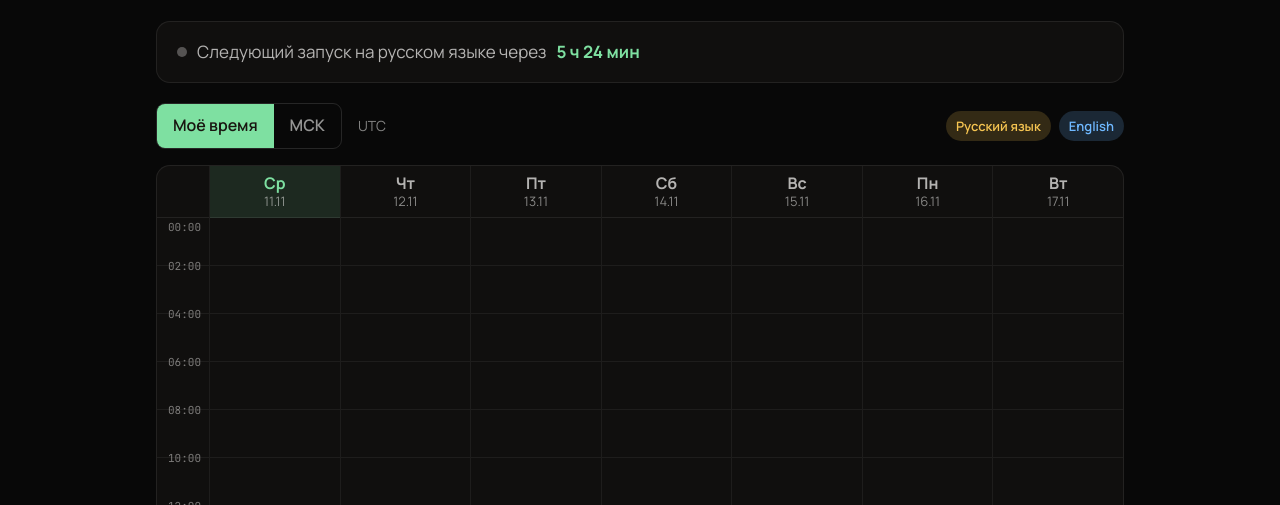
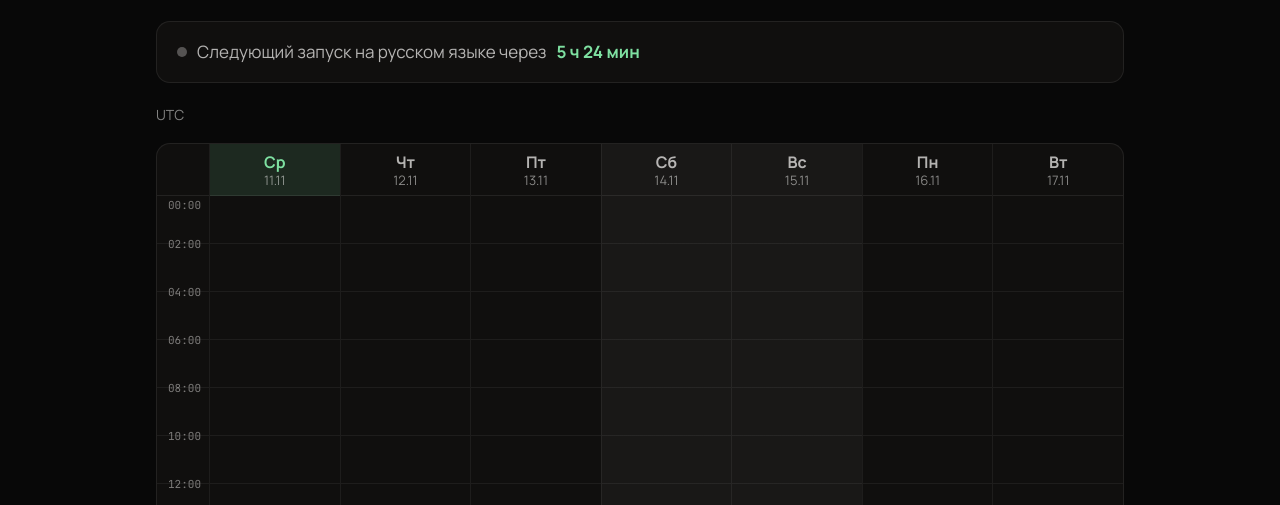
Before and after one commit to crystallpunk-14/crystallpunk-docs, an Astro site: page /crystallpunk-docs/schedule in a window 1280 px wide. Shown: the part 236-741 px from the top of the page. Built offline with nearby package versions, Linux system fonts and the light colour scheme; Astro itself is replaced by a stand-in of ours.

Commit message:
Update schedule.astro

```diff
--- a/src/pages/schedule.astro
+++ b/src/pages/schedule.astro
@@ -23,15 +23,7 @@ const banner = bannerUrl(config.banner);
     <div class="sch__status" id="sch-status" aria-live="polite"></div>
 
     <div class="sch__toolbar">
-      <div class="sch__toggle" role="group" aria-label="Часовой пояс">
-        <button type="button" data-tz="local" class="is-active">Моё время</button>
-        <button type="button" data-tz="msk">МСК</button>
-      </div>
       <span class="sch__tzname" id="sch-tzname"></span>
-      <div class="sch__legend">
-        <span class="sch__chip sch__chip--ru">Русский язык</span>
-        <span class="sch__chip sch__chip--en">English</span>
-      </div>
     </div>
 
     <div class="sch__scroll">
@@ -73,13 +65,9 @@ const banner = bannerUrl(config.banner);
     lang: Lang;
   }
 
+  // Всегда показываем время в часовом поясе зрителя; МСК нужен только для исходных данных.
   type Mode = 'local' | 'msk';
-  let mode: Mode = 'local';
-  try {
-    if (localStorage.getItem('sch-mode') === 'msk') mode = 'msk';
-  } catch {
-    // Хранилище может быть недоступно — тогда просто показываем своё время.
-  }
+  const mode: Mode = 'local';
 
   /** Все вхождения окон, пересекающие диапазон ±10 дней от now (UTC-мс). */
   function occurrences(now: number): Occurrence[] {
@@ -176,15 +164,14 @@ const banner = bannerUrl(config.banner);
           })
           .join('');
 
-        const today = i === 0 ? ' is-today' : '';
+        const today = (i === 0 ? ' is-today' : '') + (f.wd === 0 || f.wd === 6 ? ' is-weekend' : '');
         return `<div class="sch__col${today}"><div class="sch__head"><b>${WEEKDAYS[f.wd]}</b><span>${pad(f.day)}.${pad(f.month)}</span></div><div class="sch__lane" style="height:${24 * HOUR_PX}px">${blocks}</div></div>`;
       })
       .join('');
 
     grid.innerHTML = `<div class="sch__axis"><div class="sch__head"></div><div class="sch__lane" style="height:${24 * HOUR_PX}px">${axis}</div></div>${columns}`;
 
-    tzNameEl.textContent =
-      mode === 'msk' ? 'Москва (UTC+3)' : Intl.DateTimeFormat().resolvedOptions().timeZone || 'местное время';
+    tzNameEl.textContent = Intl.DateTimeFormat().resolvedOptions().timeZone || 'местное время';
   }
 
   function renderStatus() {
@@ -201,24 +188,7 @@ const banner = bannerUrl(config.banner);
     }
   }
 
-  function setMode(next: Mode) {
-    mode = next;
-    try {
-      localStorage.setItem('sch-mode', mode);
-    } catch {
-      // см. выше
-    }
-    document.querySelectorAll<HTMLButtonElement>('.sch__toggle button').forEach((b) => {
-      b.classList.toggle('is-active', b.dataset.tz === mode);
-    });
-    renderGrid();
-  }
-
-  document.querySelectorAll<HTMLButtonElement>('.sch__toggle button').forEach((b) => {
-    b.addEventListener('click', () => setMode(b.dataset.tz as Mode));
-  });
-
-  setMode(mode);
+  renderGrid();
   renderStatus();
   setInterval(renderStatus, 1000);
   // Раз в минуту пересобираем сетку: после полуночи столбцы сдвигаются на день.
@@ -274,47 +244,12 @@ const banner = bannerUrl(config.banner);
     gap: 0.75rem 1rem;
     margin-bottom: 1rem;
   }
-  .sch__toggle {
-    display: inline-flex;
-    border: 1px solid var(--line-strong);
-    border-radius: var(--radius);
-    overflow: hidden;
-  }
-  .sch__toggle button {
-    padding: 0.5rem 1rem;
-    border: 0;
-    background: transparent;
-    color: var(--fg-muted);
-    font: inherit;
-    font-weight: 600;
-    cursor: pointer;
-  }
-  .sch__toggle button.is-active {
-    background: var(--accent);
-    color: var(--accent-fg);
-  }
   .sch__tzname {
     color: var(--fg-subtle);
     font-size: 0.875rem;
   }
-  .sch__legend {
-    display: flex;
-    gap: 0.5rem;
-    margin-left: auto;
-  }
-  .sch__chip {
-    padding: 0.25rem 0.625rem;
-    border-radius: 999px;
-    font-size: 0.8125rem;
-    font-weight: 600;
-  }
-  .sch__chip--ru {
-    background: color-mix(in srgb, var(--ru) 18%, transparent);
-    color: var(--ru);
-  }
-  .sch__chip--en {
-    background: color-mix(in srgb, var(--en) 18%, transparent);
-    color: var(--en);
+  .sch__col.is-weekend {
+    background: #ffffff0a;
   }
   .sch__scroll {
     overflow-x: auto;
```
